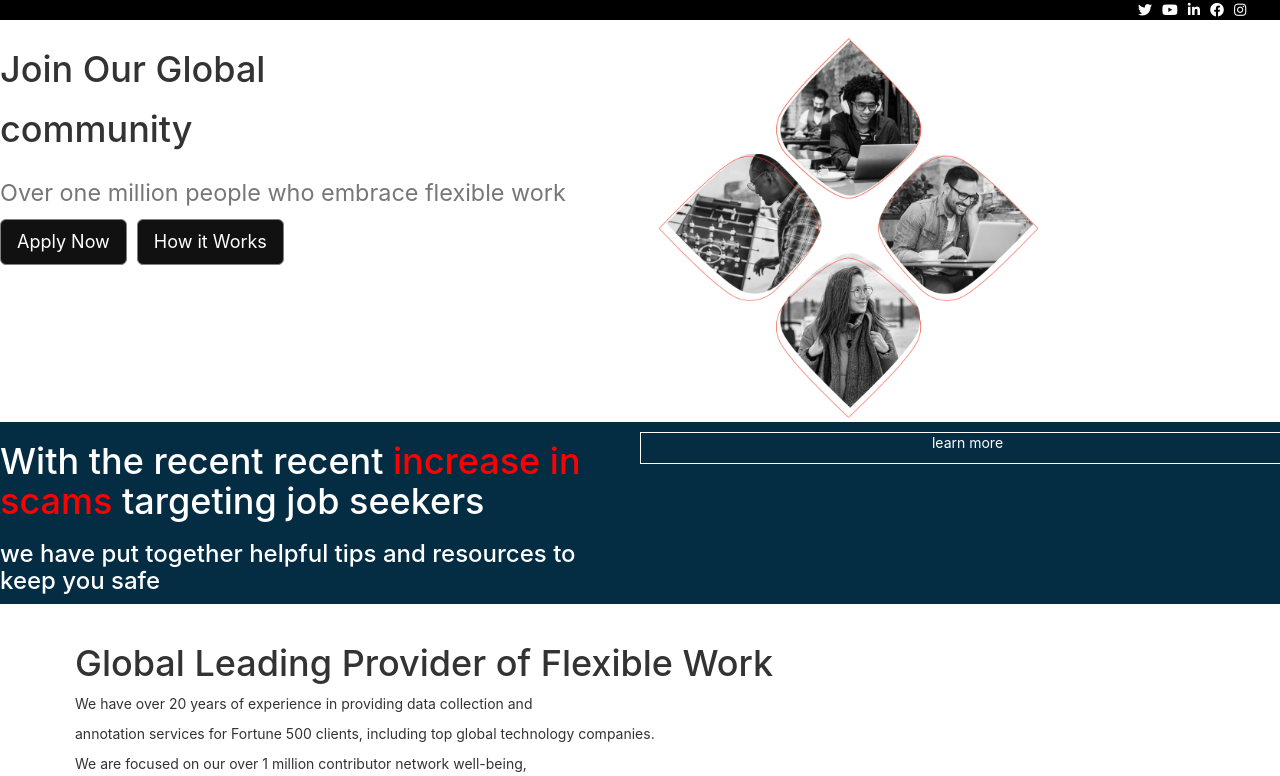
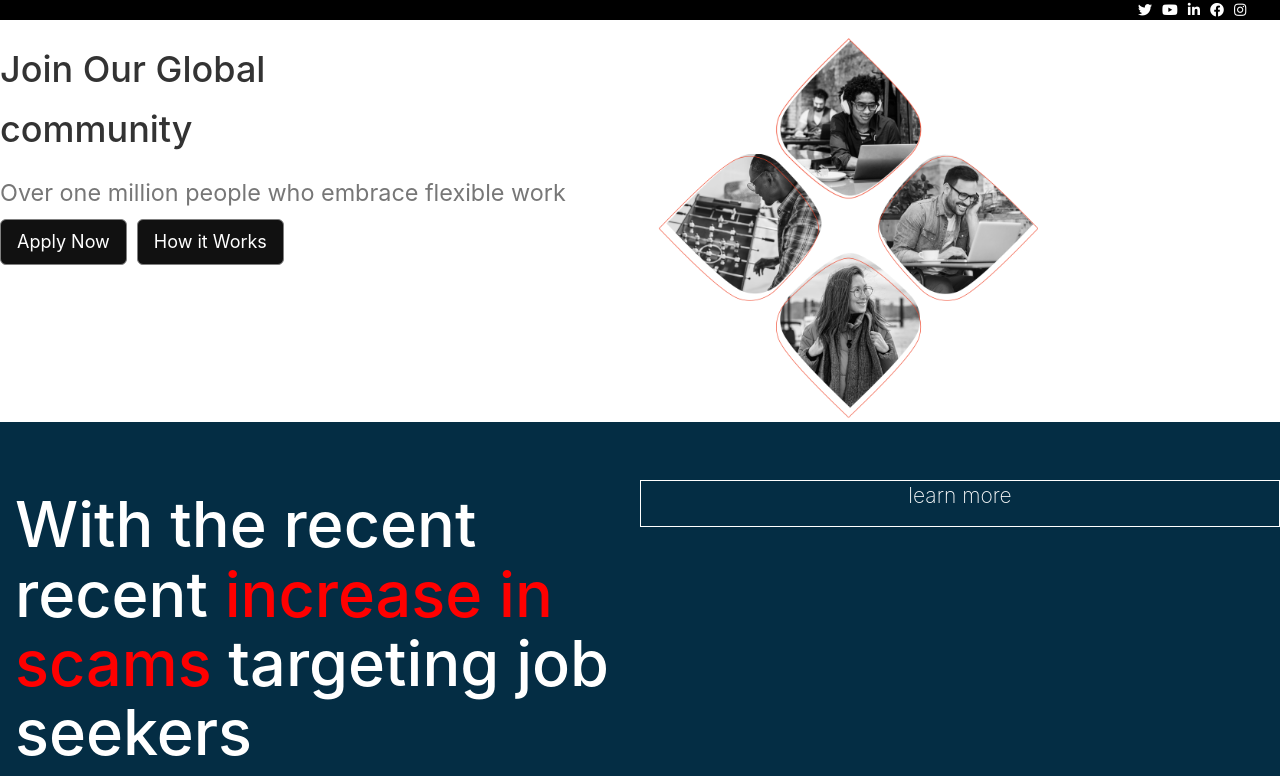
Before and after one commit to Jobwafula/riki-react, a React (Create React App) app: page / in a window 1280 px wide. Shown: the top 776 px of the page. Built offline with nearby package versions, Linux system fonts and the light colour scheme.

Commit message:
jumbotron

```diff
--- a/src/components/Target.js
+++ b/src/components/Target.js
@@ -2,8 +2,8 @@ import React from 'react'
 
 export default function Target() {
   return (
-    <div className='row' id='row-target'>
-                <div className='col-sm-6'>
+    <div className='row container-fluid jumbotron' id='row-target'>
+                <div className='col-sm-6 '>
                     <h1>With the recent recent  <span style={{color:'red'}}>increase in scams</span> targeting job seekers</h1>
                     <h3>we have put together helpful tips and resources to keep you safe</h3>
                 </div>
```
